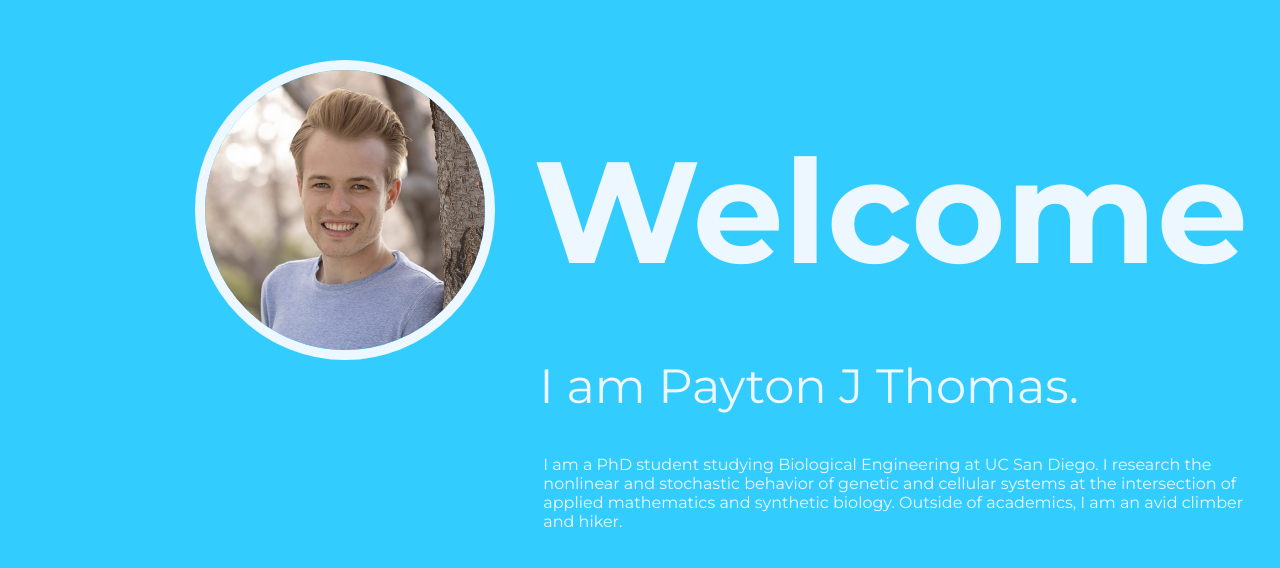
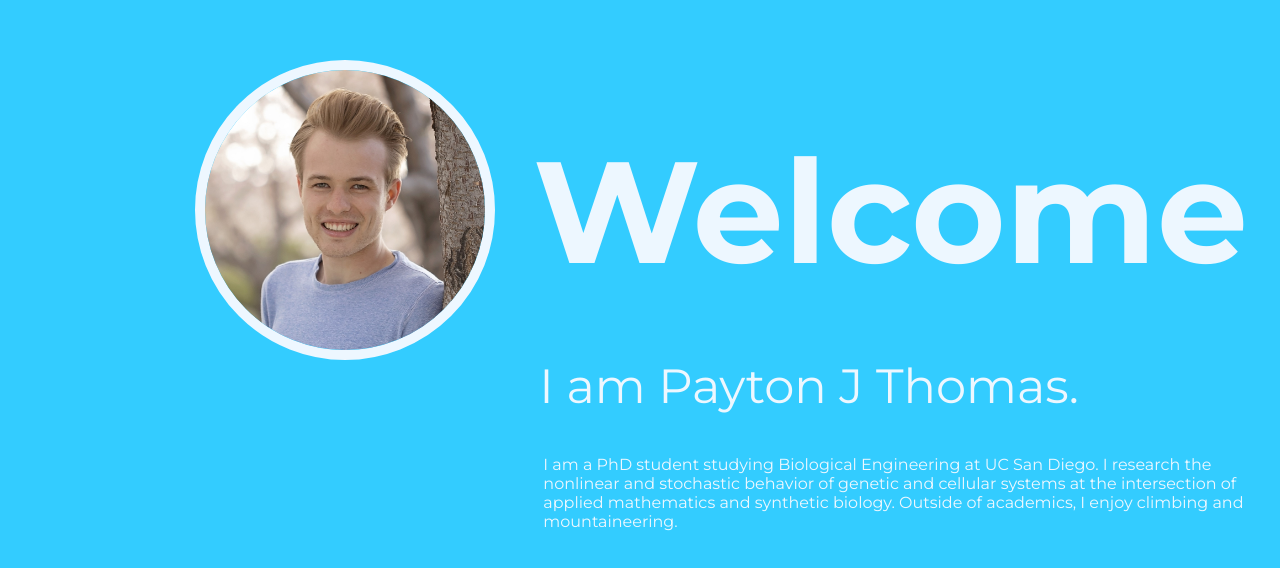
Before and after one commit to Paytonco/Paytonco.github.io, a plain HTML site: page index.html in a window 1280 px wide. Shown: the part 148-716 px from the top of the page. Drawn offline with Linux system fonts and the light colour scheme; some icons are missing.

Commit message:
Update index.html

```diff
--- a/index.html
+++ b/index.html
@@ -38,7 +38,7 @@
             <img src="/images/portrait.jpg" class="portrait" alt="Portrait" />
         </div>
         <div class="column right"><h1>Welcome</h1><h2>I am Payton J Thomas.</h2>
-            <p>I am a PhD student studying Biological Engineering at UC San Diego. I research the nonlinear and stochastic behavior of genetic and cellular systems at the intersection of applied mathematics and synthetic biology. Outside of academics, I am an avid climber and hiker. </p>
+            <p>I am a PhD student studying Biological Engineering at UC San Diego. I research the nonlinear and stochastic behavior of genetic and cellular systems at the intersection of applied mathematics and synthetic biology. Outside of academics, I enjoy climbing and mountaineering. </p>
 
             <div class="links"><a rel="me" href="/pjtCV.pdf" title="CV">
                         <span class="ai ai-cv"></span>
```
